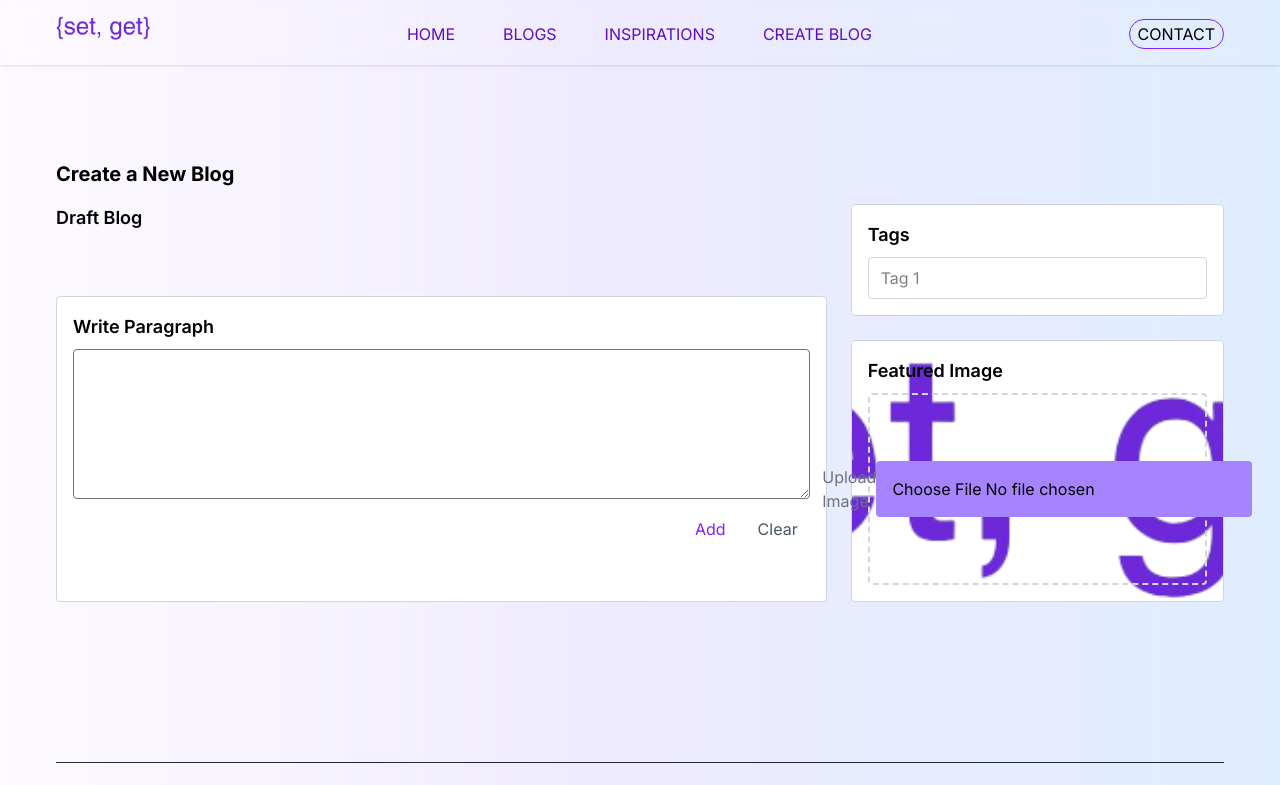
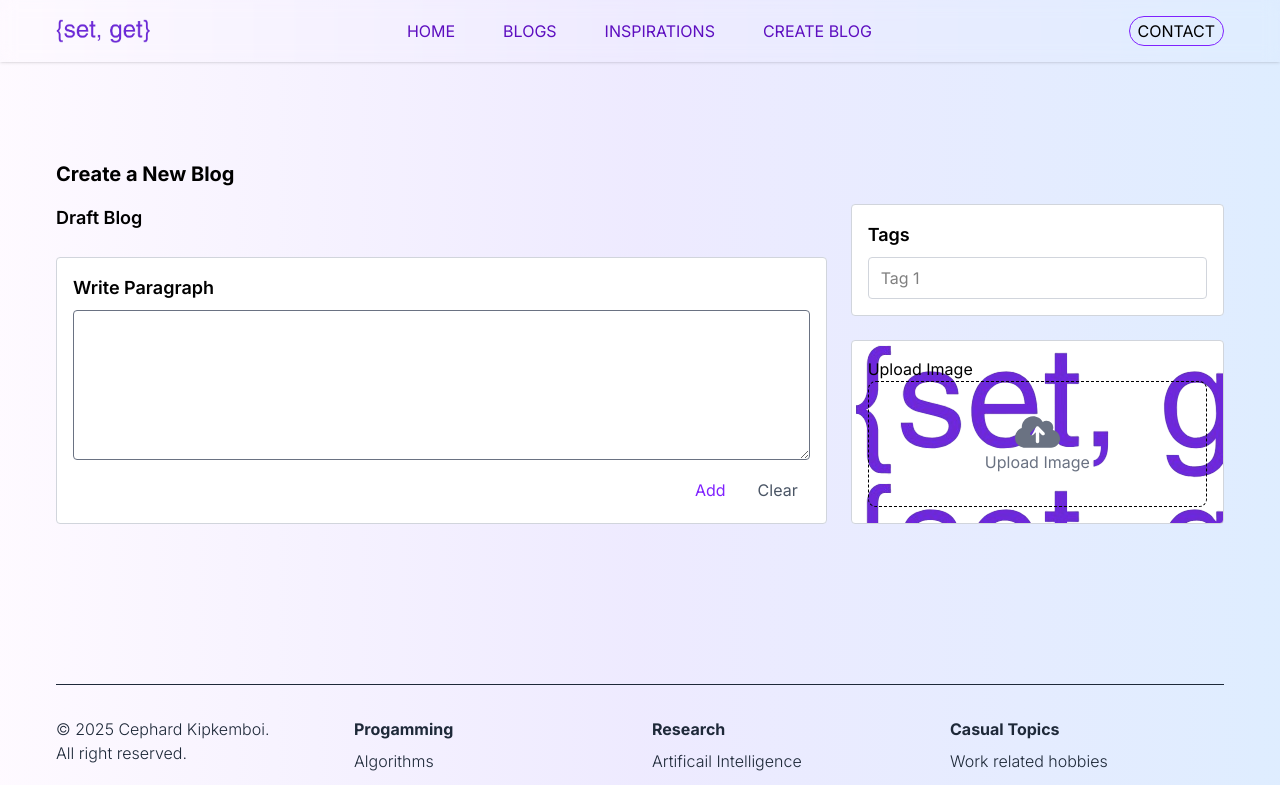
Before and after one commit to cephard/blog, a React (Vite) app: page /blog/createblog in a window 1280 px wide. Shown: the top 785 px of the page. Built offline with nearby package versions, Linux system fonts and the light colour scheme.

Commit message:
improved ui for the upload image component

```diff
--- a/package.json
+++ b/package.json
@@ -13,6 +13,8 @@
     "deploy": "gh-pages -d dist"
   },
   "dependencies": {
+    "@cloudinary/react": "^1.14.3",
+    "@cloudinary/url-gen": "^1.21.0",
     "@fortawesome/fontawesome-svg-core": "^6.7.2",
     "@fortawesome/free-brands-svg-icons": "^6.7.2",
     "@fortawesome/free-regular-svg-icons": "^6.7.2",
--- a/src/components/BlogPost.jsx
+++ b/src/components/BlogPost.jsx
@@ -10,7 +10,7 @@ function BlogPost() {
     return (
         <div>
             <h1 className='blog-heading'>{blog.title}</h1>
-            <img src={`./${blog.image}`} alt={blog.title} className="w-full max-h-[600px] object-cover rounded-lg mb-6" />
+            <img src={`${blog.image}`} alt={blog.title} className="w-full max-h-[600px] object-cover rounded-lg mb-6" />
             <p className='base-text'>
                 {blog.content}
             </p>
--- a/src/components/Blogs.jsx
+++ b/src/components/Blogs.jsx
@@ -3,17 +3,38 @@ import blogs from '../data/blogs.json'
 import { faArrowRight } from '@fortawesome/free-solid-svg-icons';
 import { Link } from 'react-router';
 import SectionHeading from './SectionHeading';
+import { Cloudinary } from '@cloudinary/url-gen';
+import { AdvancedImage } from '@cloudinary/react';
+import { fill } from '@cloudinary/url-gen/actions/resize';
+
 
 function Blogs() {
+
+    // Create a Cloudinary instance and set your cloud name.
+    const cloudinary = new Cloudinary({
+        cloud: {
+            cloudName: 'demo'
+        }
+    })
+
+    const image = cloudinary.image('docs/models');
+    image.resize(fill().width(250).height(250));
+
+
+
     return (
         <section>
             <SectionHeading heading="Blogs" />
+
+            <AdvancedImage cldImg={{ image }} />
+
+
 
             <div className="grid md:grid-cols-3 gap-x-4 gap-y-8 justify-center">
                 {blogs.map(blog => (
                     <Link to={`/blogpost/${blog.id}`}>
                         <div key={blog.id} className='card border border-gray-300 shadow-gray-300 shadow-md rounded-lg overflow-hidden h-full  transition-all duration-300 ease-in-out hover:border-blue-300 hover:shadow-md hover:shadow-blue-300'>
-                            <img src={`./${blog.image}`} alt={blog.title} className='w-full' />
+                            <img src={`${blog.image}`} alt={blog.title} className='w-full' />
                             <div className='px-6 py-4'>
                                 <h1 className='font-bold text-xl mb-4 text-gray-600'>{blog.title}</h1>
                                 <p className='text-gray-500'>{blog.description}</p>
--- a/src/components/FeaturedImage.jsx
+++ b/src/components/FeaturedImage.jsx
@@ -1,4 +1,7 @@
 import { useState, useEffect } from "react"
+import { FontAwesomeIcon } from "@fortawesome/react-fontawesome";
+import { faCloudArrowUp } from "@fortawesome/free-solid-svg-icons";
+
 
 function FeaturedImage() {
 
@@ -6,17 +9,26 @@ function FeaturedImage() {
 
     useEffect(() => { }, [imageUrl])
 
+    const getImagePath = (event) => {
+        const image = event.target.files[0];
+        const fileUrl = URL.createObjectURL(image)
+        setImageUrl(fileUrl);
+    }
+
     return (
-        <div className="featured-image-bg bg-white rounded border border-gray-300 p-4" style={{ backgroundImage: `url(${imageUrl})` }}>
-            <h1 className="text-lg font-semibold mb-2">Featured Image</h1>
-            <div className="border-2 border-dashed border-gray-300 rounded flex items-center justify-center h-48">
-                <span className="text-gray-500">Upload Image</span>
-                <input type="file" accept="image/*" className="bg-violet-400 p-4 rounded" onChange={(event) => {
-                    const file = event.target.files[0];
-                    if (file) {
-                        setImageUrl(URL.createObjectURL(file));
-                    }
-                }} />
+        <div className=".featured-image-bg bg-white rounded border border-gray-300 p-4"
+            style={{ backgroundImage: `url(${imageUrl})` }}>
+            <h3>Upload Image</h3>
+            <div className="p-4 border border-dashed rounded-lg hover:border-violet-600">
+                <label htmlFor="imageUpload"
+                    className="w-full flex flex-col items-center justify-center hover:bg-gray-100 duration-300 transition-all text-gray-500 rounded p-4 hover:text-violet-600">
+                    <FontAwesomeIcon icon={faCloudArrowUp} className="text-4xl" />
+                    <p>Upload Image</p>
+                    <input type="file" id="imageUpload" accept="image/*"
+                        onChange={getImagePath}
+                        className="hidden" />
+                </label>
+
             </div>
         </div>
     )
--- a/src/components/Navbar.jsx
+++ b/src/components/Navbar.jsx
@@ -15,14 +15,14 @@ function Navbar() {
 
     return (
         <nav className="fixed z-10 bg-transparent backdrop-blur py-4 w-full mx-auto shadow-sm">
-            <div className='container max-md:w-full flex justify-between items-baseline '>
+            <div className='container max-md:w-full flex items-center justify-between'>
                 <Link to="/">
                     <img src="./setgetlogo.png" alt="Logo" className="h-6 self-center-safe" />
                 </Link>
                 <ul onClick={() => setIsOpen(false)}
-                    className={`${isOpen ? 'flex' : 'hidden'} lg:gap-12 flex-col max-lg:bg-gray-400 max-lg:absolute max-lg:w-full max-lg:top-0 max-lg:left-0 justify-center items-center focus lg:flex lg:flex-row text-violet-800 xl:bg-transparent`}>
+                    className={`${isOpen ? 'flex max-lg:h-[50vh] max-lg:bg-white max-lg:shadow-sm max-lg:absolute max-lg:w-full max-lg:top-0 max-lg:left-0' : 'hidden'} lg:gap-12 flex-col  justify-center items-center focus lg:flex lg:flex-row text-violet-800 xl:bg-transparent`}>
                     {navItems.map((item) => (
-                        <li className="hover:text-white lg:hover:text-violet-600 max-lg:py-8 max-lg:hover:bg-violet-600 max-lg:w-full transition-colors duration-200 max-lg:pl-16">
+                        <li key={item.label} className="hover:text-white lg:hover:text-violet-600 max-lg:py-8 max-lg:hover:bg-violet-600 max-lg:w-full transition-colors duration-200 max-lg:pl-16">
                             <Link to={item.path}>{item.label}</Link>
                         </li>
                     ))}
--- a/src/data/blogs.json
+++ b/src/data/blogs.json
@@ -3,7 +3,7 @@
         "id": 1,
         "title": "My Programming Journey",
         "description": "Learn how to create a powerful to-do list using C# and .NET.",
-        "image": "3413468.jpg",
+        "image": "https://res.cloudinary.com/diisjfj96/image/upload/v1748537503/docs/models-2.jpg",
         "tags": [
             "C#",
             ".NET",
@@ -15,7 +15,7 @@
         "id": 2,
         "title": "Getting Started with React",
         "description": "A beginner's guide to building React components effectively.",
-        "image": "3413468.jpg",
+        "image": "https://res.cloudinary.com/diisjfj96/image/upload/v1748537503/docs/models-2.jpg",
         "tags": [
             "React",
             "JavaScript",
--- a/src/index.css
+++ b/src/index.css
@@ -23,7 +23,6 @@ body {
 }
 
 .featured-image-bg {
-    background-size: cover;
     background-position: center;
     background-repeat: no-repeat;
 }
```
Also changed, not shown: 1 other file (tests, documents, lock files or other folders).
